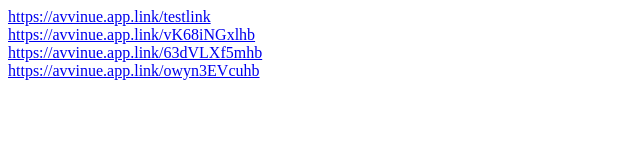
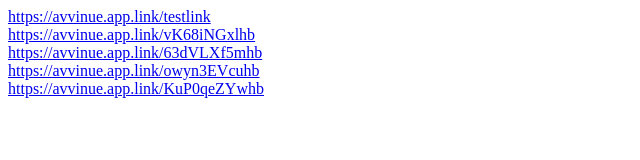
Before and after one commit to vadymbychkov/deeplink_test.github.io, a plain HTML site: page index.html in a window 1280 px wide. Shown: the whole page, without its empty margins (0-640 px from the left). Drawn offline with Linux system fonts and the light colour scheme.

Commit message:
new link

```diff
--- a/index.html
+++ b/index.html
@@ -14,5 +14,7 @@
     <a href="https://avvinue.app.link/63dVLXf5mhb">https://avvinue.app.link/63dVLXf5mhb</a>
     <br>
     <a href="https://avvinue.app.link/owyn3EVcuhb">https://avvinue.app.link/owyn3EVcuhb</a>
+    <br>
+    <a href="https://avvinue.app.link/KuP0qeZYwhb">https://avvinue.app.link/KuP0qeZYwhb</a>
 </body>
 </html>
```
